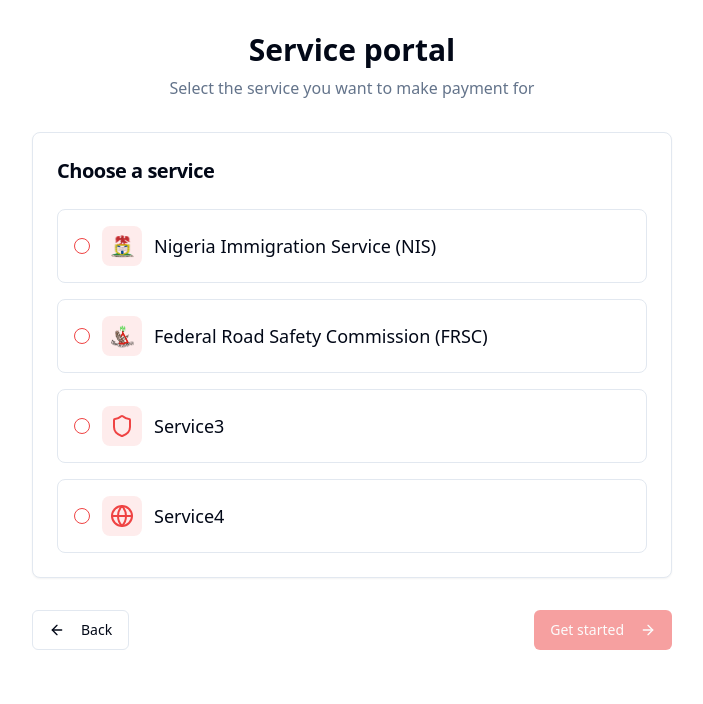
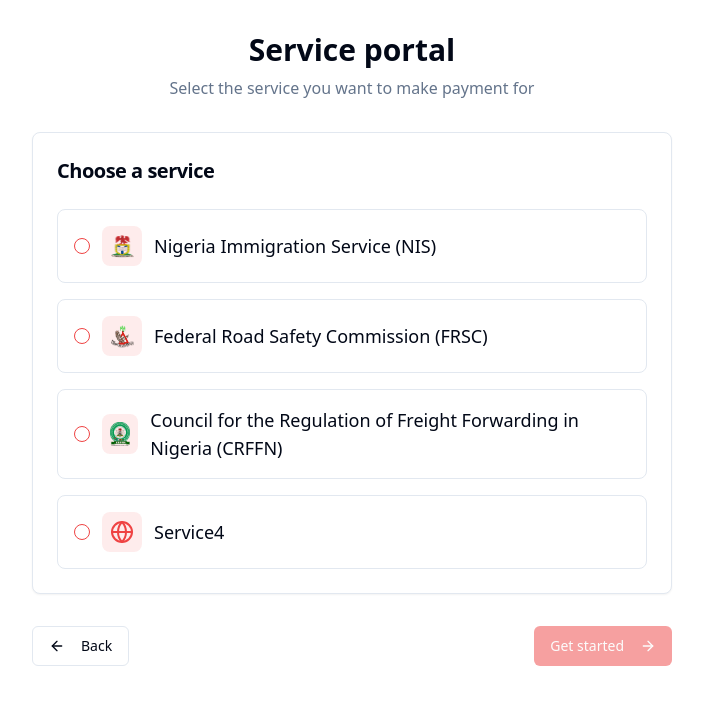
Before and after one commit to paulkayode2000/multi-1, a React (Vite) app: page / in a window 1280 px wide. Shown: the top 704 px of the page, without its empty margins (288-991 px from the left). Built offline with nearby package versions, Linux system fonts and the light colour scheme.

Commit message:
Add Service3 logo and name
Updated Service3 with the provided logo and renamed it to "Council for the Regulation of Freight Forwarding in Nigeria (CRFFN)". Ensured the changes are reflected across relevant pages.

```diff
--- /dev/null
+++ b/src/components/icons/CRFFNLogo.tsx
@@ -0,0 +1,14 @@
+interface CRFFNLogoProps {
+  className?: string;
+}
+
+const CRFFNLogo = ({ className }: CRFFNLogoProps) => (
+  <img
+    src="/lovable-uploads/53596470-ee2e-4baf-a15a-59b1cab8e252.png"
+    alt="Council for the Regulation of Freight Forwarding in Nigeria Logo"
+    className={`${className} bg-transparent mix-blend-multiply`}
+    style={{ background: 'transparent' }}
+  />
+);
+
+export default CRFFNLogo;
--- a/src/constants/services.ts
+++ b/src/constants/services.ts
@@ -1,11 +1,12 @@
-import { Shield, Globe } from "lucide-react";
+import { Globe } from "lucide-react";
 import { Service } from "@/types/transaction";
 import NISLogo from "@/components/icons/NISLogo";
 import FRSCLogo from "@/components/icons/FRSCLogo";
+import CRFFNLogo from "@/components/icons/CRFFNLogo";
 
 export const services: Service[] = [
   { id: "service1", name: "Nigeria Immigration Service (NIS)", icon: NISLogo },
   { id: "service2", name: "Federal Road Safety Commission (FRSC)", icon: FRSCLogo },
-  { id: "service3", name: "Service3", icon: Shield },
+  { id: "service3", name: "Council for the Regulation of Freight Forwarding in Nigeria (CRFFN)", icon: CRFFNLogo },
   { id: "service4", name: "Service4", icon: Globe },
 ];
```
Also changed, not shown: public/lovable-uploads/53596470-ee2e-4baf-a15a-59b1cab8e252.png (added).
